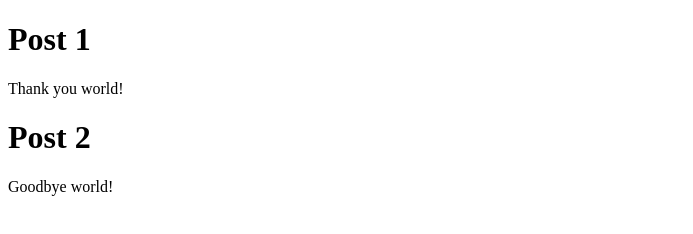
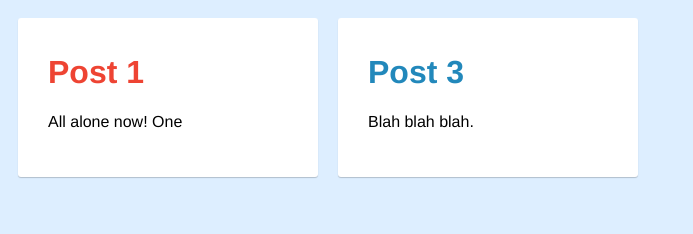
Before and after one commit to razh/backbone.flashback, a website: page demo/index.html in a window 1280 px wide. Shown: the whole page, without its empty margins (0-693 px from the left). Drawn offline with Linux system fonts and the light colour scheme.

Commit message:
Extend demo example. Add demo styling.

```diff
--- /dev/null
+++ b/demo/demo.css
@@ -0,0 +1,20 @@
+* {
+  box-sizing: border-box;
+}
+
+body {
+  font-family: "Helvetica Neue", Helvetica, Arial, sans-serif;
+  background-color: #def;
+}
+
+.post-view {
+  float: left;
+  width: 300px;
+
+  margin: 10px;
+  padding: 15px 30px 30px 30px;
+
+  background-color: #fff;
+  box-shadow: 0 1px 1px rgba(0, 0, 0, 0.2);
+  border-radius: 3px;
+}
--- a/demo/demo.js
+++ b/demo/demo.js
@@ -6,7 +6,8 @@
       return {
         id: _.uniqueId(),
         title: '',
-        text: ''
+        text: '',
+        color: 'black'
       };
     }
   });
@@ -29,10 +30,10 @@
     }
   });
 
-  var posts = new Posts([
-    { title: 'Post 1', text: 'Hello world!' },
-    { title: 'Post 2', text: 'Goodbye world!' }
-  ]);
+  var posts = new Posts();
+  posts.comparator = function( post ) {
+    return parseInt( post.id, 10 );
+  };
 
   var postsView = new PostsView({
     el: '#posts-view',
@@ -41,8 +42,25 @@
 
   var manager = new Backbone.Flashback();
 
+  // Generate history.
+  manager.begin( posts );
+  posts.add({ title: 'Post 1', text: '', color: '#e43' });
+  manager.end();
+
+  manager.begin( posts );
+  posts.add({ title: 'Post 2', text: '', color: '#1a8' });
+  manager.end();
+
   manager.begin( posts.at(0) );
-  posts.at(0).set( 'text', 'Thank you world!' );
+  posts.at(0).set( 'text', 'Hello world!' );
+  manager.end();
+
+  manager.begin( posts.at(1) );
+  posts.at(1).set( 'text', 'And hello to you too!' );
+  manager.end();
+
+  manager.begin( posts );
+  posts.add({ title: 'Post 3', text: 'Blah blah blah.', color: '#28b' });
   manager.end();
 
   manager.begin( posts.at(1) );
@@ -53,16 +71,38 @@
   posts.remove( posts.at(1) );
   manager.end();
 
+  manager.begin( posts.at(0) );
+  posts.at(0).set( 'text', 'All alone now!' );
+  manager.end();
+
+  manager.save( posts.at(0) );
+
+  posts.at(0).set( 'text', 'All alone now! One' );
+  manager.save( posts.at(0) );
+
+  posts.at(0).set( 'text', 'All alone now! One, two' );
+  manager.save( posts.at(0) );
+
+  posts.at(0).set( 'text', 'All alone now! One, two, three!' );
+  manager.save( posts.at(0) );
+
+  // Revert back to original state.
+  while( manager.canUndo() ) {
+    manager.undo();
+  }
+
   var names    = [ 'undo', 'redo' ],
       canNames = [ 'canUndo', 'canRedo' ];
 
-  var state = 0;
+  var duration = 500;
+
+  var state = 1;
   setInterval(function() {
     if ( manager[ canNames[ state ] ]() ) {
       manager[ names[ state ] ]();
     } else {
       state = ( state + 1 ) % 2;
     }
-  }, 500 );
+  }, duration );
 
 }) ( $, _, Backbone );
--- a/demo/index.html
+++ b/demo/index.html
@@ -3,18 +3,20 @@
 <head>
   <meta charset="UTF-8">
   <title>Backbone.Flashback demo</title>
+
+  <link rel="stylesheet" href="demo.css">
 </head>
 <body>
 
   <div id="posts-view"></div>
 
   <script type="text/template" id="posts-view-template">
-    <div class="post-view">
-      <% _.each( posts, function( post ) { %>
-        <h1><%= post.get( 'title' ) %></h1>
+    <% _.each( posts, function( post ) { %>
+      <div class="post-view">
+        <h1 style="color: <%= post.get( 'color' )%>;"><%= post.get( 'title' ) %></h1>
         <p><%= post.get( 'text' ) %></p>
-      <% }); %>
-    </div>
+      </div>
+    <% }); %>
   </script>
 
   <script src="../vendor/jquery/jquery.js"></script>
```
